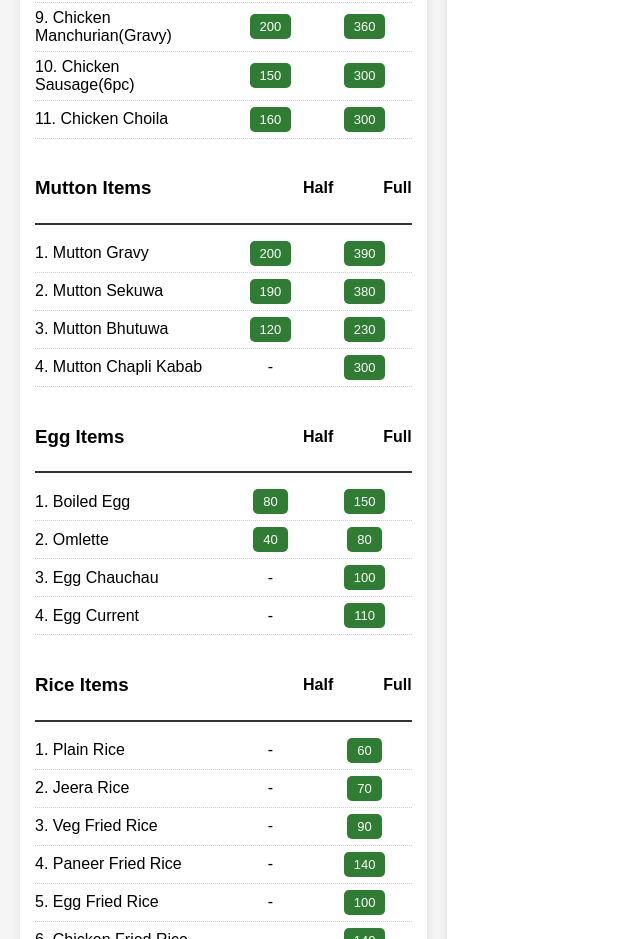
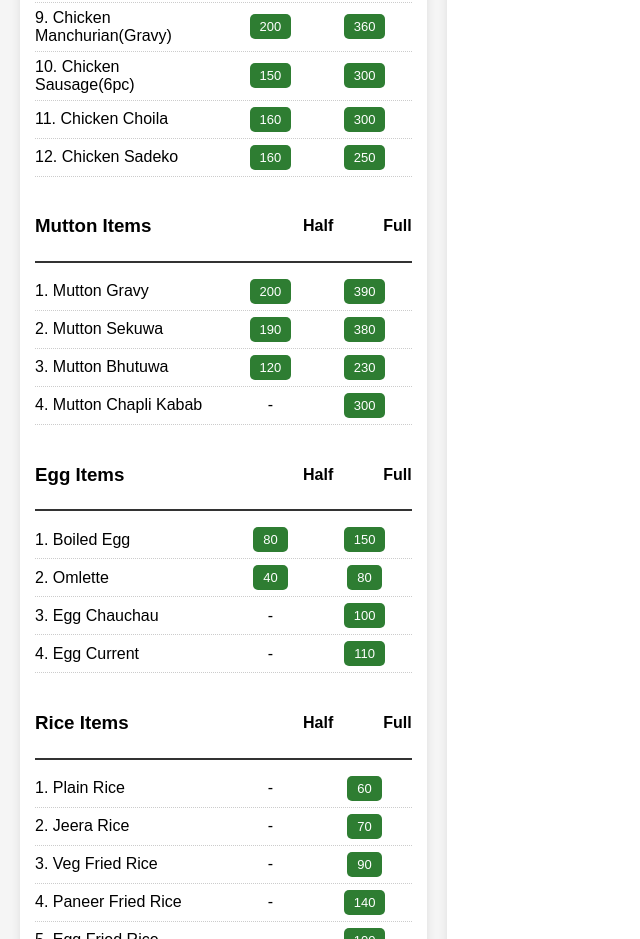
Before and after one commit to RashmiGupta7171/Bandhan-Cafe-Rashmi, a React (Create React App) app in the folder frontend/: page /billing in a window 1280 px wide. Shown: the part 2440-3379 px from the top of the page, without its empty margins (0-640 px from the left). Built offline with nearby package versions, Linux system fonts and the light colour scheme; sample sign-in values are in the browser's storage.

Commit message:
Added itms

```diff
--- a/frontend/src/data.js
+++ b/frontend/src/data.js
@@ -61,6 +61,7 @@ export const menuData = {
      { name: "Chicken Manchurian(Gravy)", half: 200, full: 360 },
      { name: "Chicken Sausage(6pc)", half: 150, full: 300 },
     { name: "Chicken Choila", half: 160, full: 300 },
+    { name: "Chicken Sadeko", half: 160, full: 250 },
   ],
 
 
```
